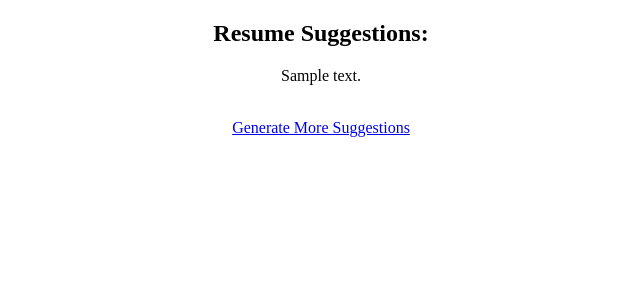
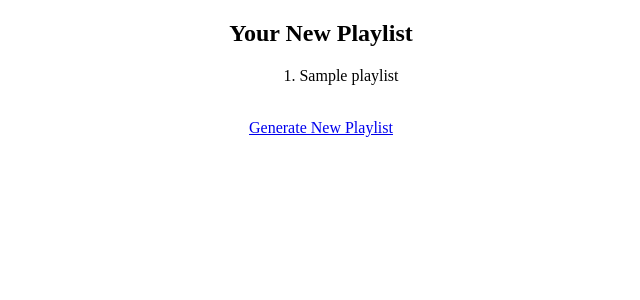
Before and after one commit to justinmedina/CodeFest, a Flask app: template website/templates/result.html in a window 1280 px wide. Shown: the top 300 px of the page, without its empty margins (319-959 px from the left). Run offline with Flask 3, Linux system fonts and the light colour scheme; the template is opened without the code that fills it: most values are stand-ins (such as "Sample title", 1, 10 or a date in 2020).

Commit message:
Added Gemini Ai Playlist Generation

```diff
--- a/website/main.py
+++ b/website/main.py
@@ -3,32 +3,20 @@ import google.generativeai as genai
 
 app = Flask(__name__)
 
+genai.configure(api_key="AIzaSyCqZiA0pNqc52G7BZiSW2MkEtk_s7pa85U")
+model = genai.GenerativeModel(model_name="gemini-pro")
+
 @app.route('/')
 def index():
     return render_template('index.html')
 
-@app.route('/process_text', methods=['POST'])
-def process_text():
+@app.route('/generate_playlists', methods=['POST'])
+def generate_playlists():
     if request.method == 'POST':
-        job_desc = request.form['input_text']
-        # Put Gemini Code Here
-        processed_text = job_desc.upper()  # Example: Convert text to uppercase
-        return render_template('result.html', processed_text=processed_text)
+        user_input = request.form['input_text']
+        response = model.generate_content(f"You will give me five songs and their artists. Add a '-' between the song and the artist. Separate each song with nothing but a '%'. Each song has to be related to this prompt: {user_input}.")
+        playlists = response.text.split("%")
+        return render_template('result.html', playlists=playlists)
 
 if __name__ == '__main__':
     app.run(debug=True)
-
-'''
-import google.generativeai as genai
-
-genai.configure(api_key="AIzaSyCqZiA0pNqc52G7BZiSW2MkEtk_s7pa85U")
-
-model = genai.GenerativeModel(model_name="gemini-pro")
-
-response = model.generate_content("Tell me a story about a magic backpack.")
-
-print(response.text)
-
-from PIL import Image
-img = Image.open("~/cat.jpg")
-'''
--- a/website/templates/result.html
+++ b/website/templates/result.html
@@ -4,13 +4,26 @@
     <meta charset="UTF-8">
     <meta name="viewport" content="width=device-width, initial-scale=1.0">
     <title>Result</title>
+    <style>
+        ol {
+            list-style-position: inside;
+            text-align: center;
+        }
+        li {
+            text-align: center;
+        }
+    </style>
 </head>
 <body>
     <div style="text-align: center;">
-        <h2>Resume Suggestions:</h2>
-        <p>{{ processed_text }}</p>
+        <h2>Your New Playlist</h2>
+        <ol>
+            {% for playlist in playlists %}
+                <li>{{ playlist }}</li>
+            {% endfor %}
+        </ol>
         <br>
-        <a href="/">Generate More Suggestions</a>
+        <a href="/">Generate New Playlist</a>
     </div>
 </body>
 </html>
```
Also changed, not shown: website/templates/index.html (+4 -4 lines).
